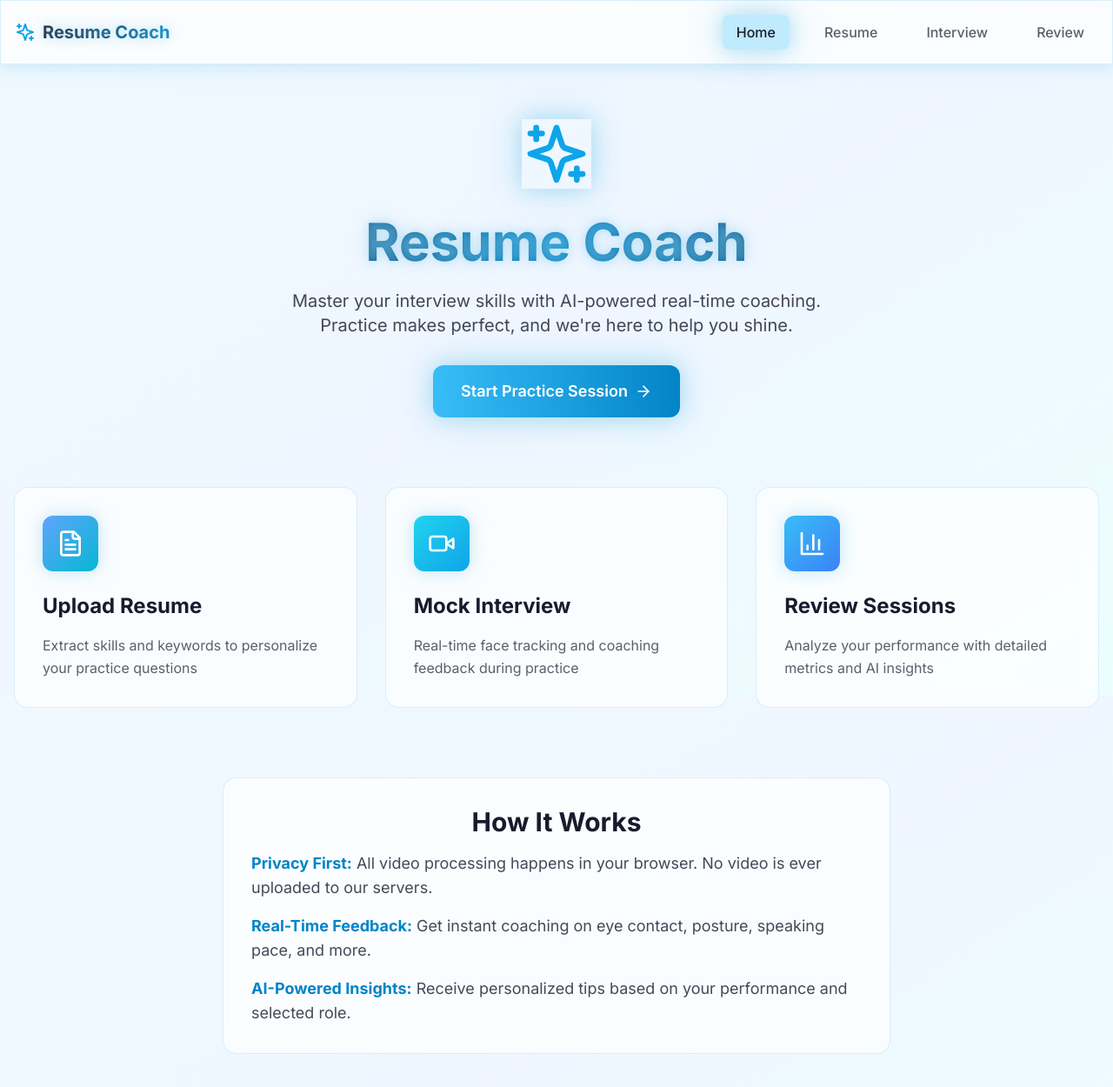
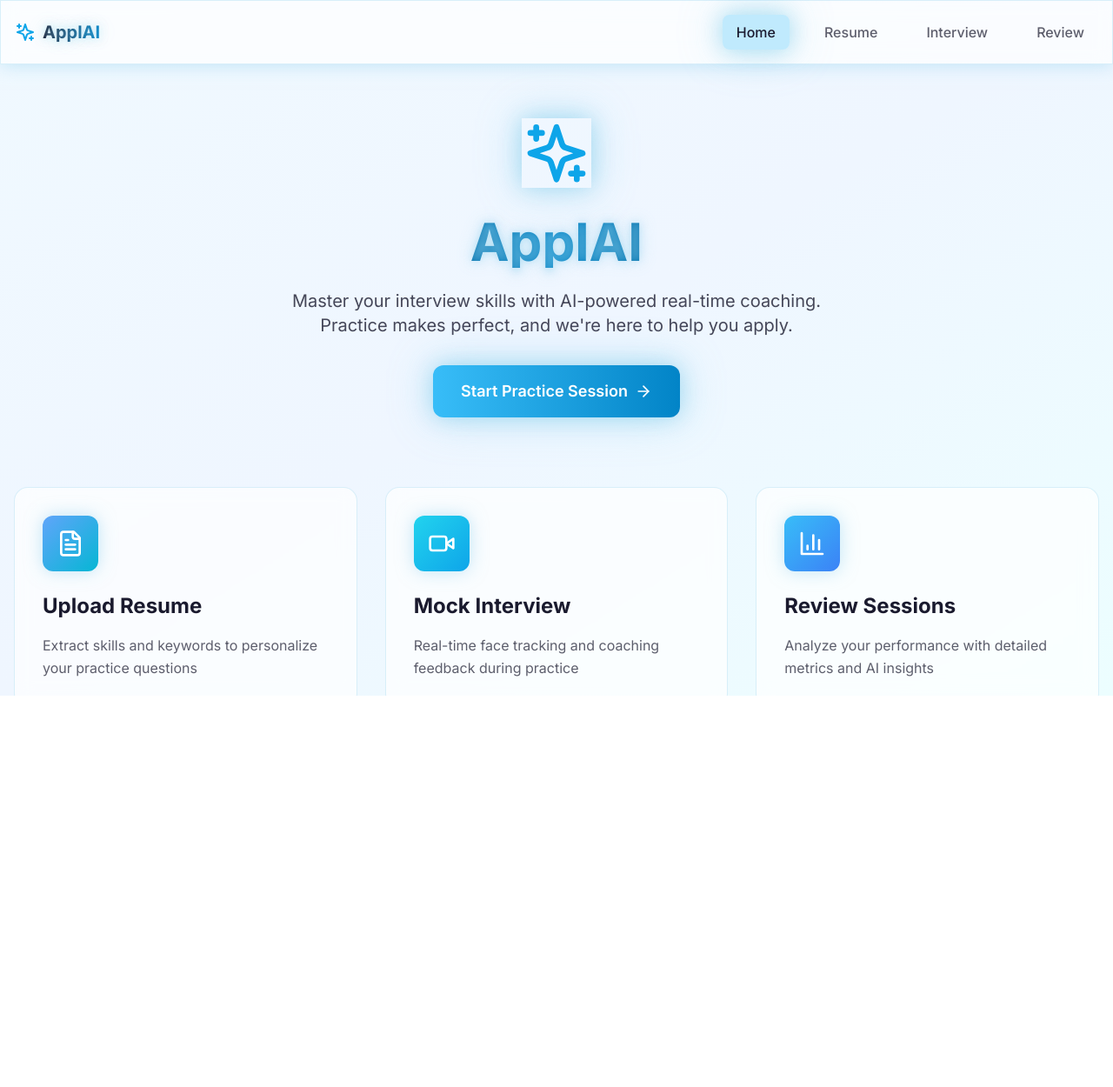
Before and after one commit to kaushik-sannidhi/BDPA-Hackathon-2025, a Next.js app: page / in a window 1280 px wide. Shown: the top 1250 px of the page at 87% size. After the commit the page ends 800 px from the top, so only its background shows below. Built offline with nearby package versions, Linux system fonts and the light colour scheme.

Commit message:
frontend updates

```diff
--- a/app/layout.tsx
+++ b/app/layout.tsx
@@ -6,7 +6,7 @@ import { Navbar } from "@/components/Navbar";
 const inter = Inter({ subsets: ["latin"] });
 
 export const metadata: Metadata = {
-  title: "Resume Coach - AI-Powered Interview Practice",
+  title: "ApplAI",
   description: "Practice your interview skills with real-time AI coaching and feedback",
 };
 
@@ -16,10 +16,10 @@ export default function RootLayout({
   children: React.ReactNode;
 }>) {
   return (
-    <html lang="en">
-      <body className={inter.className}>
+    <html lang="en" className="overflow-hidden h-full">
+      <body className={`${inter.className} overflow-hidden h-full`}>
         <Navbar />
-        <main className="min-h-screen">{children}</main>
+        <main className="h-screen overflow-auto">{children}</main>
       </body>
     </html>
   );
--- a/app/page.tsx
+++ b/app/page.tsx
@@ -21,11 +21,11 @@ export default function Home() {
           <Sparkles className="w-20 h-20 text-sky-500 mx-auto animate-glow-pulse" />
         </motion.div>
         <h1 className="text-6xl font-bold mb-6 bg-gradient-to-r from-ink via-sky-600 to-ink bg-clip-text text-transparent glow-text">
-          Resume Coach
+          ApplAI
         </h1>
         <p className="text-xl text-ink/80 max-w-2xl mx-auto mb-8">
           Master your interview skills with AI-powered real-time coaching. Practice makes perfect,
-          and we&apos;re here to help you shine.
+          and we&apos;re here to help you apply.
         </p>
         <Link
           href="/interview"
@@ -81,29 +81,6 @@ export default function Home() {
           </motion.div>
         ))}
       </div>
-
-      <motion.div
-        initial={{ opacity: 0 }}
-        animate={{ opacity: 1 }}
-        transition={{ duration: 0.8, delay: 0.5 }}
-        className="mt-20 glass-effect rounded-2xl p-8 max-w-3xl mx-auto"
-      >
-        <h2 className="text-3xl font-bold mb-4 text-center text-ink">How It Works</h2>
-        <div className="space-y-4 text-ink/80">
-          <p className="text-lg">
-            <strong className="text-sky-600">Privacy First:</strong> All video processing happens
-            in your browser. No video is ever uploaded to our servers.
-          </p>
-          <p className="text-lg">
-            <strong className="text-sky-600">Real-Time Feedback:</strong> Get instant coaching on
-            eye contact, posture, speaking pace, and more.
-          </p>
-          <p className="text-lg">
-            <strong className="text-sky-600">AI-Powered Insights:</strong> Receive personalized
-            tips based on your performance and selected role.
-          </p>
-        </div>
-      </motion.div>
     </div>
   );
 }
--- a/app/resume/ResumeViewer.tsx
+++ b/app/resume/ResumeViewer.tsx
@@ -80,7 +80,7 @@ export default function ResumeViewer() {
       <div className="max-w-4xl mx-auto">
         <div className="text-center mb-8">
           <h1 className="text-3xl font-bold text-gray-900 mb-2">Resume Upload</h1>
-          <p className="text-gray-600">Upload your resume in PDF format to get started</p>
+          <p className="text-gray-600">Upload your resume to get personalized interview preparation</p>
         </div>
 
         <div className="bg-white p-6 rounded-lg shadow-md">
--- a/components/Navbar.tsx
+++ b/components/Navbar.tsx
@@ -22,7 +22,7 @@ export function Navbar() {
           <Link href="/" className="flex items-center gap-2 group">
             <Sparkles className="w-6 h-6 text-sky-500 group-hover:animate-spin transition-transform" />
             <span className="text-xl font-bold bg-gradient-to-r from-ink to-sky-600 bg-clip-text text-transparent glow-text">
-              Resume Coach
+              ApplAI
             </span>
           </Link>
           <div className="flex items-center gap-6">
--- a/package.json
+++ b/package.json
@@ -1,5 +1,5 @@
 {
-  "name": "resume-coach",
+  "name": "applai",
   "version": "1.0.0",
   "private": true,
   "scripts": {
```
Also changed, not shown: 1 other file (tests, documents, lock files or other folders).
